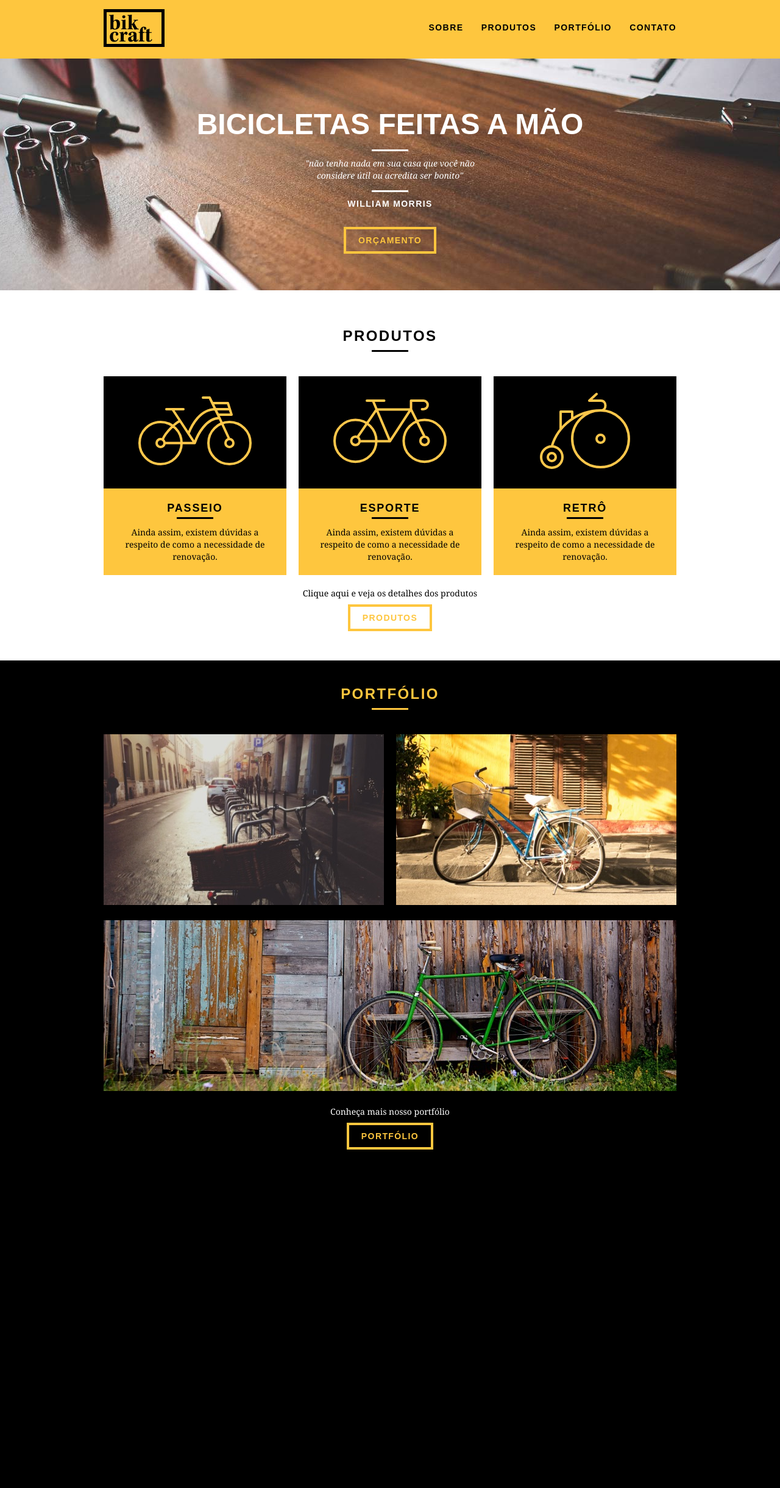
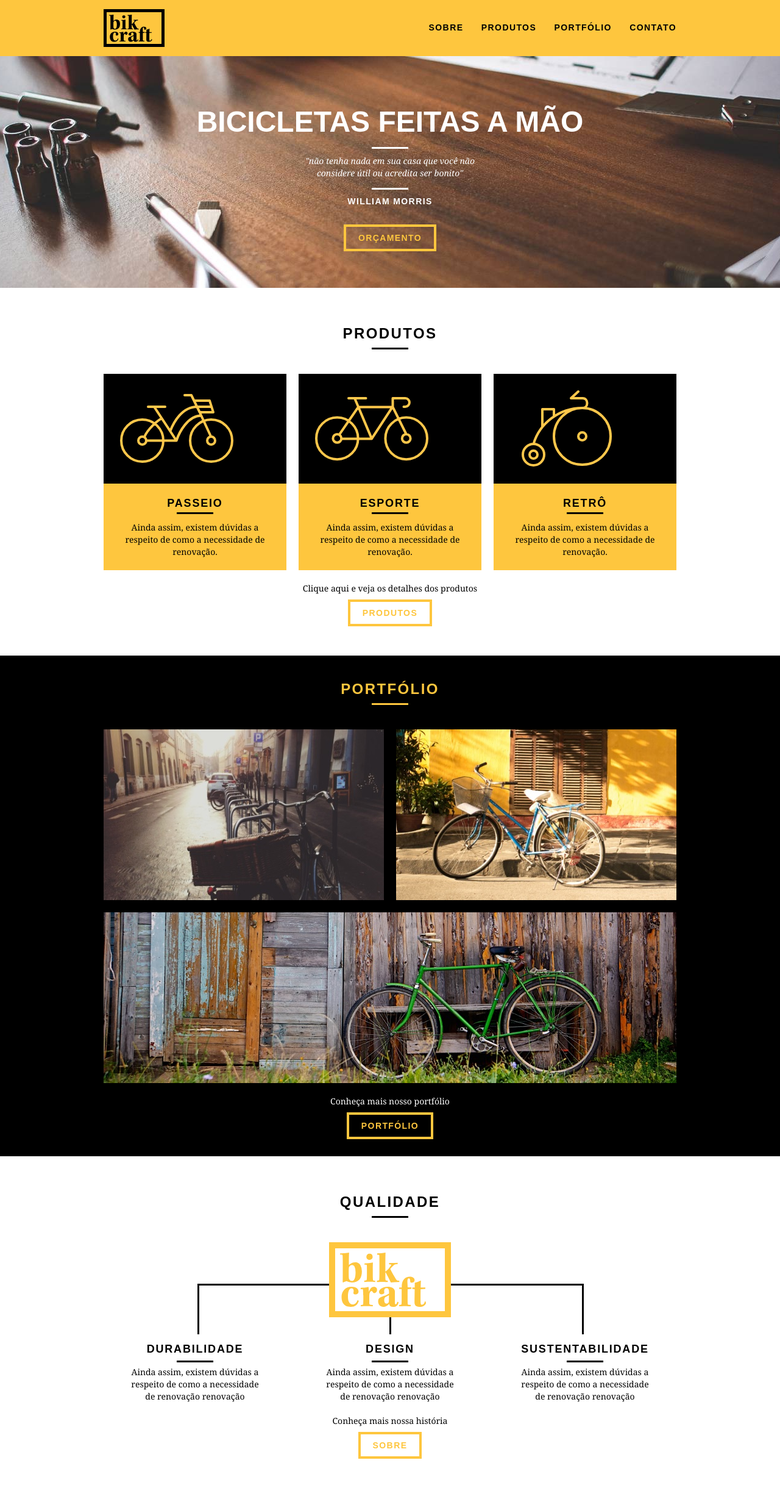
Before and after one commit to jeffnoronha1/bikcraft, a PHP site: page / in a window 1280 px wide. Shown: the whole page at 61% size. Before the commit the page ends 1885 px from the top, so only its background shows below. Run offline with PHP 8.4, Linux system fonts and the light colour scheme.

Commit message:
Estilizado dobra de Qualidade e cta qualidade

```diff
--- a/web/css/style.css
+++ b/web/css/style.css
@@ -4,9 +4,13 @@ body {
 }
 
 p {
-  font-family: Georgia, "Times New Roman", Times, serif;
+  font-family: Georgia, 'Times New Roman', Times, serif;
   font-size: 14px;
   line-height: 20px;
+}
+
+img {
+  display: block;
 }
 
 .btn {
@@ -42,7 +46,7 @@ p {
 }
 
 .subtitulo:after {
-  content: " ";
+  content: ' ';
   display: block;
   width: 60px;
   height: 3px;
@@ -90,9 +94,9 @@ p {
 .introducao {
   width: 100%;
   height: 380px;
-  background: url("../img/bg.jpg") no-repeat center;
+  background: url('../img/bg.jpg') no-repeat center;
   background-size: cover;
-  margin-top: 96px;
+  margin-top: 92px;
   text-align: center;
   padding-top: 80px;
 }
@@ -117,7 +121,7 @@ p {
 
 .quote-externo p:before,
 .quote-externo p:after {
-  content: " ";
+  content: ' ';
   display: block;
   width: 60px;
   height: 3px;
@@ -153,7 +157,7 @@ p {
 }
 
 .produtos_lista li h3:after {
-  content: " ";
+  content: ' ';
   display: block;
   width: 60px;
   height: 3px;
@@ -170,29 +174,29 @@ p {
   padding: 20px;
 }
 
-.cta_produtos, .cta_portfolio{
+.cta {
   padding-top: 20px;
   text-align: center;
   clear: both;
 }
 
-.cta_produtos p {
+.cta p {
   margin-bottom: 20px;
 }
 
 /* PORTFÓLIO */
 
-.portfolio{
+.portfolio {
   width: 100%;
   background: #000;
   padding: 40px 0;
 }
 
-.portfolio .subtitulo{
+.portfolio .subtitulo {
   color: #fec63e;
 }
 
-.portfolio .subtitulo:after{
+.portfolio .subtitulo:after {
   background: #fec63e;
 }
 
@@ -200,7 +204,55 @@ p {
   margin-top: 20px;
 }
 
-.portfolio .cta_portfolio p{
-  margin-bottom: 20px;
+.portfolio .cta p {
   color: #fff;
 }
+
+/* Qualidade */
+
+.qualidade {
+  padding: 60px 0;
+}
+
+.qualidade::after {
+  content: '';
+  width: 634px;
+  height: 83px;
+  display: block;
+  background: url('../img/linhas.svg') no-repeat center;
+  position: absolute;
+  top: 209px;
+  right: 162px;
+  z-index: -1;
+}
+
+.qualidade img {
+  margin: 0 auto;
+}
+
+.qualidade_lista {
+  padding-top: 20px;
+}
+
+.qualidade_lista li {
+  text-align: center;
+  padding: 0 40px;
+}
+
+.qualidade_lista li h3 {
+  font-weight: bold;
+  font-size: 18px;
+  line-height: 25px;
+  text-transform: uppercase;
+  letter-spacing: 0.1em;
+  margin-top: 20px;
+}
+
+.qualidade_lista li h3:after {
+  content: '';
+  display: block;
+  width: 60px;
+  height: 3px;
+  background: #000;
+  margin: 6px auto;
+}
--- a/web/index.html
+++ b/web/index.html
@@ -1,5 +1,5 @@
 <!DOCTYPE html>
-<html lang="pt-br">
+<html lang="pt_BR">
 
 <head>
 	<meta charset="UTF-8">
@@ -70,7 +70,7 @@
 			</li>
 		</ul>
 
-		<div class="cta_produtos">
+		<div class="cta">
 			<p>Clique aqui e veja os detalhes dos produtos</p>
 			<a href="produtos.html" class="btn btn-preto">Produtos</a>
 		</div>
@@ -86,12 +86,37 @@
 				<li class="grid-8"><img src="img/portfolio/passeio.jpg" alt="Biciclita Passeio"></li>
 				<li class="grid-16"><img src="img/portfolio/esporte.jpg" alt="Biciclita Esporte"></li>
 			</ul>
-			<div class="cta_portfolio">
+			<div class="cta">
 				<p>Conheça mais nosso portfólio</p>
 				<a href="portfolio.html" class="btn">Portfólio</a>
 			</div>
 		</div>
 	</section>
+
+	<section class="qualidade container">
+		<h2 class="subtitulo">Qualidade</h2>
+		<img src="img/bikcraft-qualidade.svg" alt="Bikcraft">
+		<ul class="qualidade_lista">
+			<li class="grid-1-3">
+				<h3>Durabilidade</h3>
+				<p>Ainda assim, existem dúvidas a respeito de como a necessidade de renovação renovação</p>
+			</li>
+
+			<li class="grid-1-3">
+				<h3>Design</h3>
+				<p>Ainda assim, existem dúvidas a respeito de como a necessidade de renovação renovação</p>
+			</li>
+
+			<li class="grid-1-3">
+				<h3>Sustentabilidade</h3>
+				<p>Ainda assim, existem dúvidas a respeito de como a necessidade de renovação renovação</p>
+			</li>
+		</ul>
+		<div class="cta">
+			<p>Conheça mais nossa história</p>
+			<a href="sobre.html" class="btn btn-preto">Sobre</a>
+		</div>
+	</section>
 </body>
 
 </html>
```
